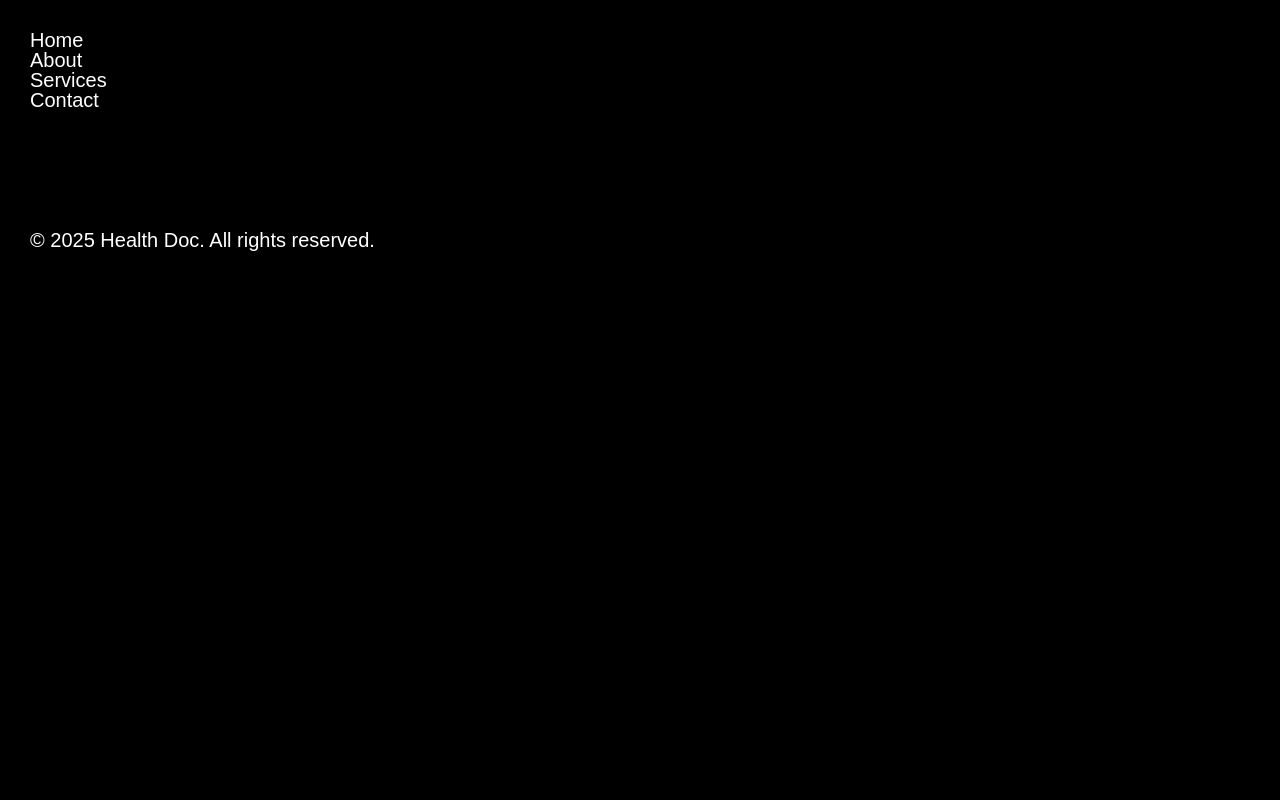
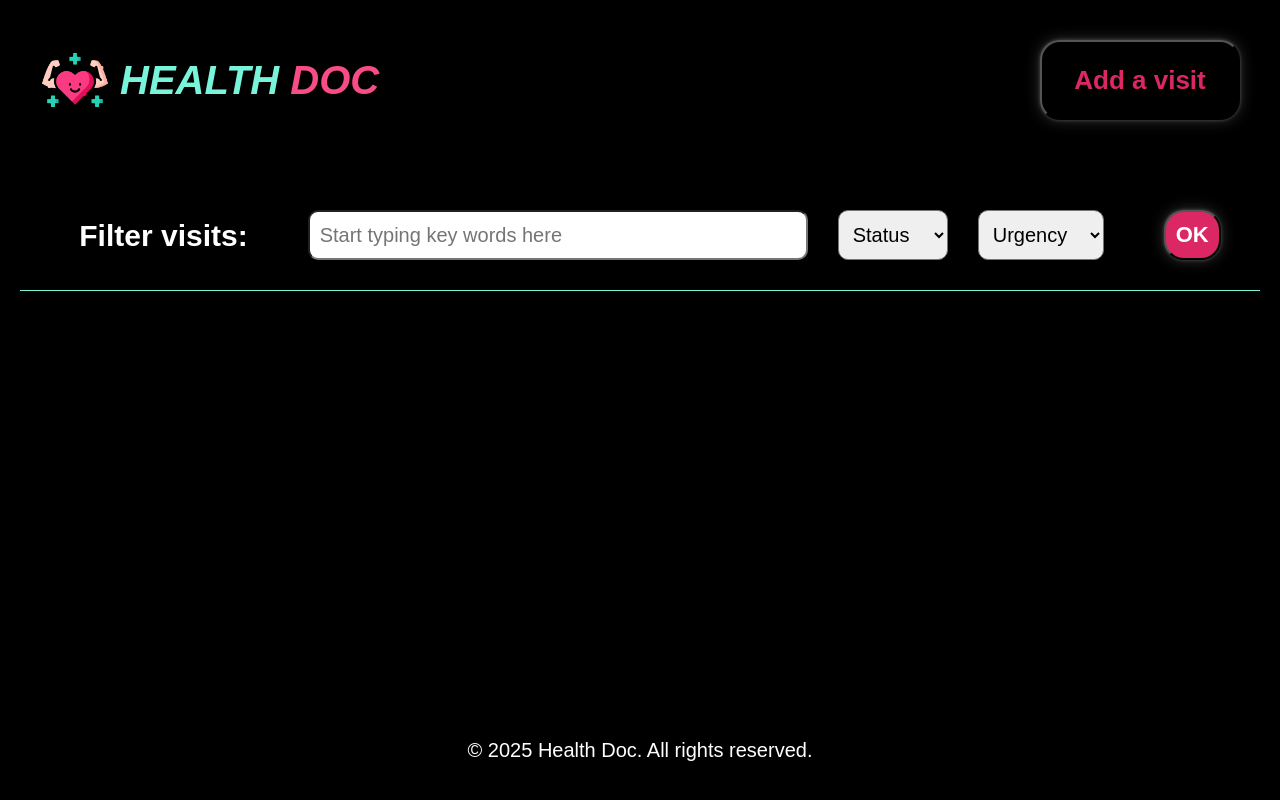
Before and after one commit to JuliaAgama/2025_STEP_04_advanced_JS_HealthDoc, a plain HTML site: page index.html in a window 1280 px wide. Drawn offline with nearby package versions, Linux system fonts and the light colour scheme; a web font is replaced by a local one.

Commit message:
basic html & css

```diff
--- a/index.css
+++ b/index.css
@@ -1,23 +1,36 @@
+
+/* ************ common ***************** */
+
+
+/* 'Niramit' */
+@import url('https://fonts.googleapis.com/css2?family=Niramit:ital,wght@0,200;0,300;0,400;0,500;0,600;0,700;1,200;1,300;1,400;1,500;1,600;1,700&display=swap');
+
+
+/* 'Funnel Display' */
+@import url('https://fonts.googleapis.com/css2?family=Funnel+Display:wght@300..800&display=swap');
+
+
+
+html {
+  scroll-behavior: smooth;
+}
 
 * {
   box-sizing: border-box;
 }
 
 body {
-  font-family: "Arial", sans-serif;
+  font-family: "Funnel Display", sans-serif;
+  /* font-family: "Niramit", sans-serif; */
   font-size: 20px;
+  color: #fff;
   background-color: #000;
-  color: #fff;
-}
-
-main {
-  display: flex;
-  flex-direction: column;
-  gap: 10px;
 }
 
 .container {
-  margin: 10px;
+  display: block;
+  width: 100%;
+  margin: 0 auto;
   padding: 20px;
   display: flex;
   flex-direction: column;
@@ -25,23 +38,22 @@ main {
 }
 
 h1 {
-  font-size: 32px;
+  font-size: 60px;
   font-weight: 700;
   line-height: 1.5;
 }
 
 h2 {
-  font-size: 30px;
+  font-size: 32px;
   font-weight: 700;
   line-height: 1.5;
   padding-left: 20px;
 }
 
 h3, h4, h5 {
-  font-size: 22px;
+  font-size: 24px;
   font-weight: 500;
 }
-
 
 .hidden {
   position: absolute;
@@ -49,21 +61,187 @@ h3, h4, h5 {
   visibility: hidden;
 }
 
+.fixed-bottom {
+  position: fixed;
+  bottom: 0;
+  left: 0;
+}
 
-/* ************ button-start ***************** */
-.button-start {
-  margin: 0 auto;
-  width: 200px;
-  height: 80px;
-  border-radius: 10px;
-  font-size: 26px;
-  cursor: pointer;
+
+/* ************ BUTTONS ***************** */
+.btn {
   display: flex;
   justify-content: center;
   align-items: center;
+  border-radius: 20px;
+  padding: 10px;
+  cursor: pointer;
+}
+
+.btn--primary {
+  font-weight: 700;
+  width: 200px;
+  min-height: 80px;
+  font-size: 26px;
+  color: #db2864;
+  background-color: #000;
+  box-shadow: rgba(255, 255, 255, 0.2) 0px 0px 15px, rgba(255, 255, 255, 0.15) 0px 0px 3px 1px;
+}
+.btn--primary:hover {
+  color: #fff;
+  box-shadow: rgba(255, 255, 255, 0.2) 0px 0px 15px, rgba(255, 255, 255, 0.15) 0px 0px 10px 5px;
+}
+
+.btn--secondary {
+  font-weight: 700;
+  font-size: 22px;
+  color: #fff;
+  background-color: #db2864;
+  box-shadow: rgba(255, 255, 255, 0.2) 0px 0px 15px, rgba(255, 255, 255, 0.15) 0px 0px 3px 1px;
+}
+.btn--secondary:hover {
+  color: #fff;
+  background-color: #9b1d47;
+  box-shadow: rgba(255, 255, 255, 0.2) 0px 0px 15px, rgba(255, 255, 255, 0.15) 0px 0px 10px 5px;
+}
+
+
+/* ************ INPUTS LABELS ***************** */
+
+input, label, select {
+  min-width: 100px;
+  min-height: 50px;
+  font-size: 20px;
+  line-height: 1.25;
+  border-radius: 10px;
+  padding: 10px;
+}
+
+/* ************ HEADER ***************** */
+
+.header__content {
+  display: flex;
+  justify-content: space-between;
+  align-items: center;
+  padding: 20px;
+}
+
+.header__logo {
+  display: flex;
+  align-items: center;
+  gap: 10px;
+}
+
+.header__logo img {
+  width: 70px;
+  height: 70px;
+  object-fit: contain;
+  object-position: center;
+}
+
+.header__logo p {
+  font-size: 40px;
+  font-weight: 700;
+  color: #f84c85;
+  font-style: italic;
+  text-transform: uppercase;
+}
+.header__logo p span {
+  color: #78f4db;
+}
+
+/* ************ MAIN ***************** */
+
+main {
+  display: flex;
+  flex-direction: column;
+  gap: 10px;
+  margin-bottom: 150px;
+}
+
+.main__content {
+  /* width: 100%; */
+  display: flex;
+  flex-direction: column;
+  gap: 20px;
+}
+
+.main__wellcome {
+  position: absolute;
+  text-align: center;
+  text-transform: uppercase;
+  top: 50%;
+  left: 50%;
+  transform: translate(-50%, -50%);
+}
+
+.main__wellcome span {
+  color: #f84c85;
+}
+
+.no-items {
+  position: absolute;
+  top: 50%;
+  left: 50%;
+  transform: translate(-50%, -50%);
+  font-size: 30px;
+}
+
+/* ************ FILTERS ***************** */
+
+.filter {
+  display: flex;
+  justify-content: center;
+  align-items: center;
+  border-bottom: 1px solid #78f4db;
+  gap: 10px;
+  padding: 20px;
+}
+
+.filter-title {
+  font-size: 30px;
+  font-weight: 700;
+  /* color: #f84c85; */
+}
+.filter fieldset {
+  display: flex;
+  justify-content: center;
+  gap: 30px;
+  padding: 10px 50px;
+}
+
+/* .filter label {
+  font-size: 20px;
+  display: flex;
+  flex-direction: column;
+  gap: 10px;
+} */
+
+.filter__input {
+  font-size: 20px;
+  min-width: 100px;
+}
+
+.filter__input--text {
+  width: 500px;;
 }
 
 
 
 
 /* ************ PRELOADER ***************** */
+
+
+
+/* ************ FOOTER ***************** */
+
+.footer {
+  width: 100%;
+}
+
+.footer__content {
+  display: flex;
+  justify-content: center;
+  align-items: center;
+  padding: 20px;
+}
--- a/index.html
+++ b/index.html
@@ -16,39 +16,92 @@
     ></script>
     <script module src="index.js"></script>
   </head>
+
   <body>
     <header class="header">
       <div class="container">
         <div class="header__content">
-          <nav class="header__nav nav">
-            <ul class="nav__list">
-              <li class="nav__item">
-                <a href="#" class="nav__link">Home</a>
-              </li>
-              <li class="nav__item">
-                <a href="#" class="nav__link">About</a>
-              </li>
-              <li class="nav__item">
-                <a href="#" class="nav__link">Services</a>
-              </li>
-              <li class="nav__item">
-                <a href="#" class="nav__link">Contact</a>
-              </li>
-            </ul>
-          </nav>
+          <a href="#" class="header__logo logo">
+            <img
+              class="logo__img"
+              src="./img/icons/HealthDoc.png"
+              alt="Health Doc"
+              class="logo"
+            />
+            <p class="logo__title"><span>Health</span> Doc</p>
+          </a>
+          <div class="header__enter">
+            <button class="enter__btn btn btn--primary hidden">Enter</button>
+          </div>
+          <div class="header__add-visit">
+            <button class="add-visit__btn btn btn--primary">Add a visit</button>
+          </div>
         </div>
       </div>
     </header>
 
     <main class="main">
-      <section class="section">
-        <div class="container">
-          <div class="section__content"></div>
+      <h1 class="main__wellcome hidden">Wellcome to <span>Health Doc</span></h1>
+
+      <div class="container">
+        <div class="main__content">
+          <p class="no-items hidden">No items have been added</p>
+
+          <div class="filter-wrapper">
+            <form action="#" method="GET" class="filter">
+              <h2 class="filter-title">Filter visits:</h2>
+              <!-- <legend class="form-legend">Filter all visits:</legend> -->
+              <fieldset class="filter__inputs-container">
+                <!-- <label for="content">Content: -->
+                  <input
+                    type="text"
+                    class="filter__input filter__input--text"
+                    name="content"
+                    id="content"
+                    placeholder="Start typing key words here"
+                  />
+                </label>
+                <!-- <label for="status">Status: -->
+                  <select
+                    name="status"
+                    id="status"
+                    class="filter__input"
+                    placeholder="Status"
+                  >
+                    <option value="all " selected>Status</option>
+                    <option value="open">-- Open</option>
+                    <option value="done">-- Done</option>
+                  </select>
+                </label>
+                <!-- <label for="status">Urgency: -->
+                  <select name="urgency" id="urgency" class="filter__input">
+                    <option value="all" selected>Urgency</option>
+                    <option value="high">-- High</option>
+                    <option value="normal">-- Normal</option>
+                    <option value="low">-- Low</option>
+                  </select>
+                <!-- </label> -->
+              </fieldset>
+              <button
+                type="submit"
+                class="filter__submit btn btn--secondary"
+                name="filter-submit"
+                id="filter-submit"
+              >
+                OK
+              </button>
+            </form>
+          </div>
+
+          <div class="visits-wrapper" id="visits">
+            <!-- code for visits -->
+            <!-- список створених візитів -->
+          </div>
         </div>
-      </section>
+      </div>
     </main>
 
-    <footer class="footer">
+    <footer class="footer fixed-bottom">
       <div class="container">
         <div class="footer__content">
           <p class="footer__text">
```
